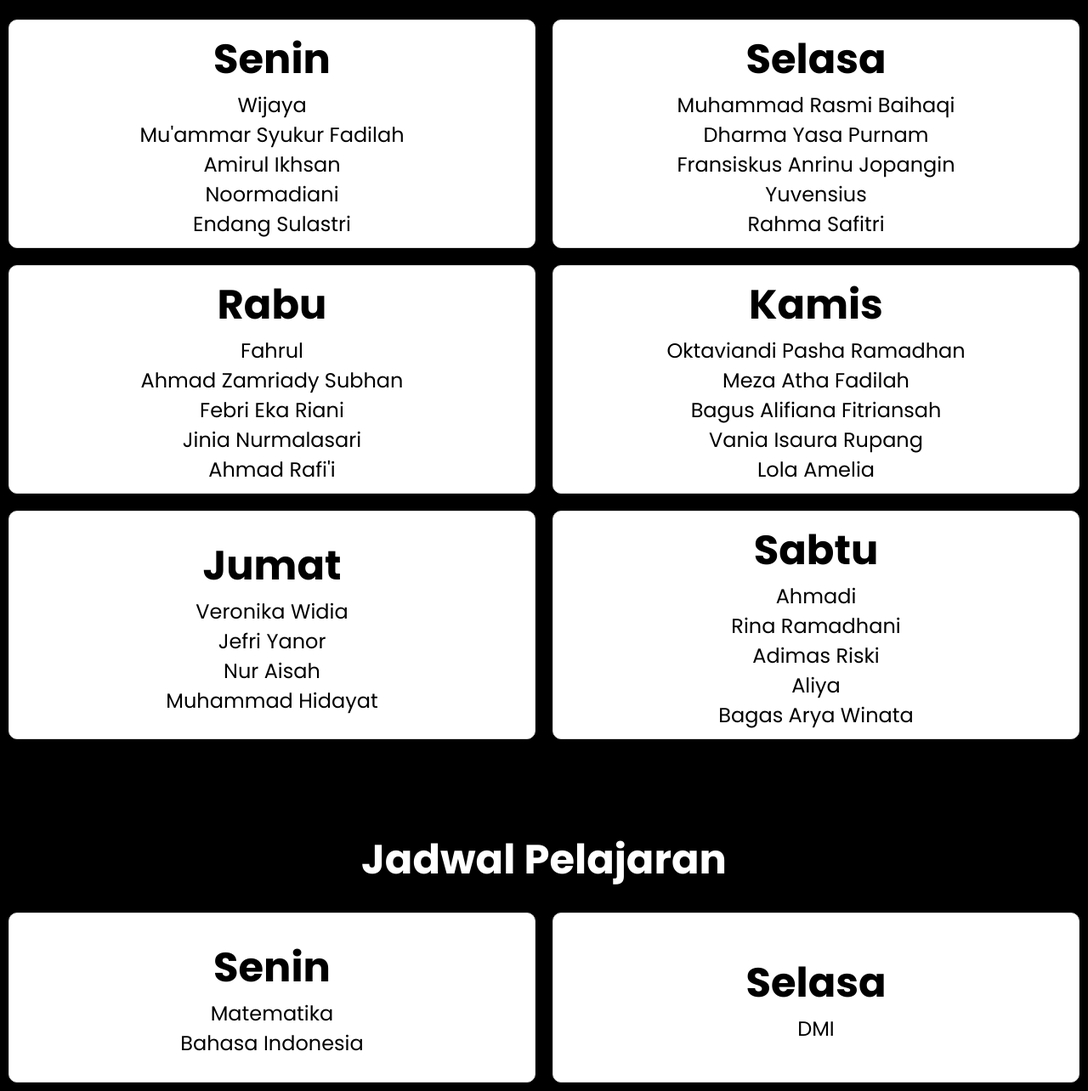
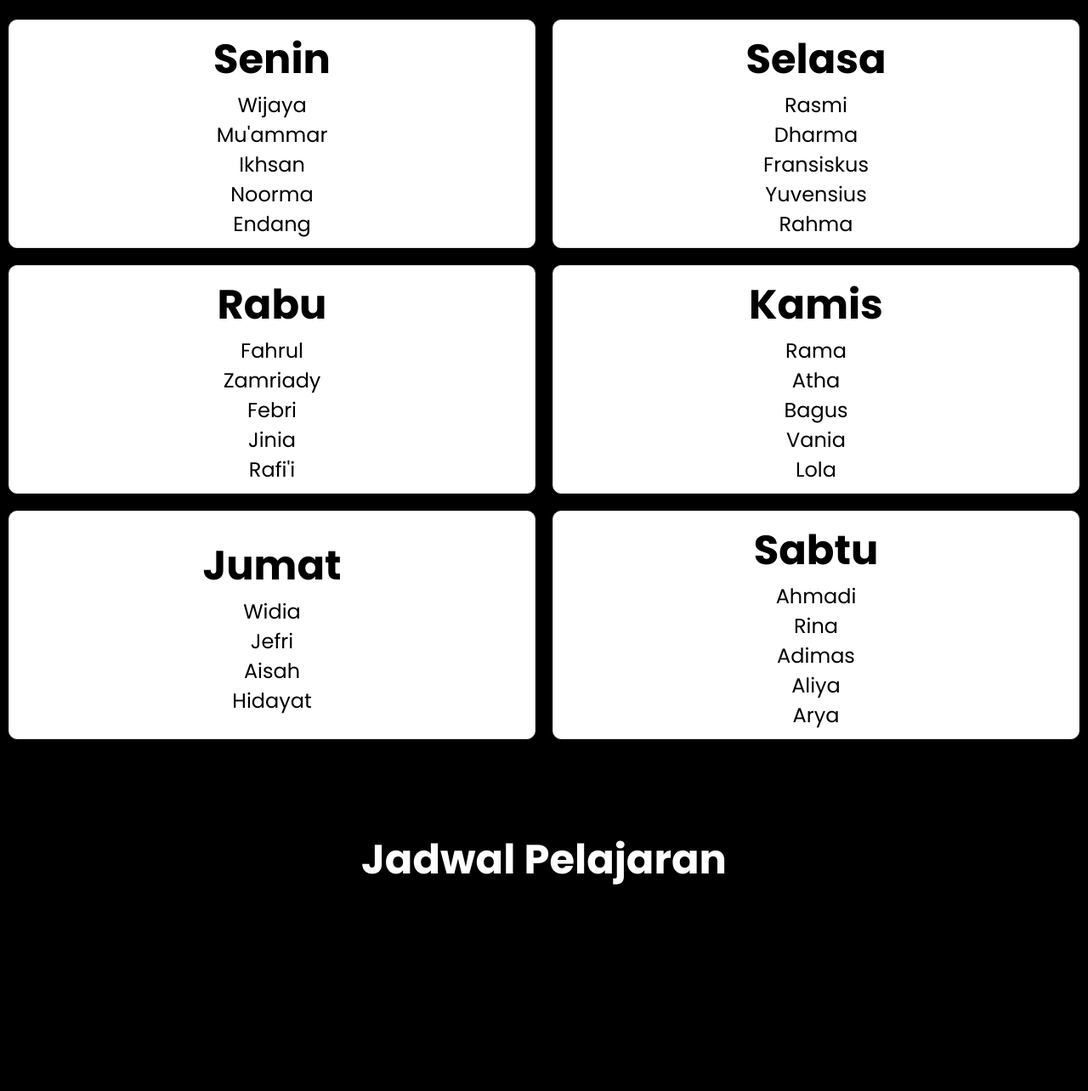
Before and after one commit to lescahub/mmb.github.io, a plain HTML site: page index.html in a window 1280 px wide. Shown: the part 1496-2780 px from the top of the page at 85% size. After the commit the page ends 2702 px from the top, so only its background shows below. Drawn offline with nearby package versions, Linux system fonts and the light colour scheme.

Commit message:
Update index.html

```diff
--- a/index.html
+++ b/index.html
@@ -77,55 +77,55 @@
     <div class="box">
         <h3 class="holo">Senin</h3>
         <p class="polo">Wijaya</p>
-        <p class="polo">Mu'ammar Syukur Fadilah</p>
-        <p class="polo">Amirul Ikhsan</p>
-        <p class="polo">Noormadiani</p>
-        <p class="polo">Endang Sulastri</p>
+        <p class="polo">Mu'ammar</p>
+        <p class="polo">Ikhsan</p>
+        <p class="polo">Noorma</p>
+        <p class="polo">Endang</p>
 
     </div>
     <div class="box">
         <h3 class="holo">Selasa</h3>
-        <p class="polo">Muhammad Rasmi Baihaqi</p>
-        <p class="polo">Dharma Yasa Purnam</p>
-        <p class="polo">Fransiskus Anrinu Jopangin</p>
+        <p class="polo">Rasmi</p>
+        <p class="polo">Dharma</p>
+        <p class="polo">Fransiskus</p>
         <p class="polo">Yuvensius</p>
-        <p class="polo">Rahma Safitri</p>
+        <p class="polo">Rahma</p>
 
     </div>
     <div class="box">
         <h3 class="holo">Rabu</h3>
         <p class="polo">Fahrul</p>
-        <p class="polo">Ahmad Zamriady Subhan</p>
-        <p class="polo">Febri Eka Riani</p>
-        <p class="polo">Jinia Nurmalasari</p>
-        <p class="polo">Ahmad Rafi'i</p>
+        <p class="polo">Zamriady</p>
+        <p class="polo">Febri</p>
+        <p class="polo">Jinia</p>
+        <p class="polo">Rafi'i</p>
 
     </div>
     <div class="box">
         <h3 class="holo">Kamis</h3>
-        <p class="polo">Oktaviandi Pasha Ramadhan</p>
-        <p class="polo">Meza Atha Fadilah</p>
-        <p class="polo">Bagus Alifiana Fitriansah</p>
-        <p class="polo">Vania Isaura Rupang</p>
-        <p class="polo">Lola Amelia</p>
+        <p class="polo">Rama</p>
+        <p class="polo">Atha</p>
+        <p class="polo">Bagus</p>
+        <p class="polo">Vania</p>
+        <p class="polo">Lola</p>
 
     </div>
     <div class="box">
         <h3 class="holo">Jumat</h3>
-        <p class="polo">Veronika Widia</p>
-        <p class="polo">Jefri Yanor</p>
-        <p class="polo">Nur Aisah</p>
-        <p class="polo">Muhammad Hidayat</p>
+        <p class="polo">Widia</p>
+        <p class="polo">Jefri</p>
+        <p class="polo">Aisah</p>
+        <p class="polo">Hidayat</p>
         <p class="polo"></p>
 
     </div>
     <div class="box">
         <h3 class="holo">Sabtu</h3>
         <p class="polo">Ahmadi</p>
-        <p class="polo">Rina Ramadhani</p>
-        <p class="polo">Adimas Riski</p>
+        <p class="polo">Rina</p>
+        <p class="polo">Adimas</p>
         <p class="polo">Aliya</p>
-        <p class="polo">Bagas Arya Winata</p>
+        <p class="polo">Arya</p>
 
     </div>
 </div>
@@ -139,32 +139,32 @@
     <h3 class="mapels">Jadwal Pelajaran</h3>
 
     <div class="container">
-    <div class="box">
+    <div class="boxm">
         <h3 class="holo">Senin</h3>
         <p class="polo">Matematika</p>
         <p class="polo">Bahasa Indonesia</p>
 
     </div>
-    <div class="box">
+    <div class="boxm">
         <h3 class="holo">Selasa</h3>
         <p class="polo">DMI</p>
     </div>
-    <div class="box">
+    <div class="boxm">
         <h3 class="holo">Rabu</h3>
         <p class="polo">PKK</p>
         <p class="polo">Bahasa Inggris</p>
     </div>
-    <div class="box">
+    <div class="boxm">
         <h3 class="holo">Kamis</h3>
         <p class="polo">TAV</p>
         <p class="polo">DMI</p>
     </div>
-    <div class="box">
+    <div class="boxm">
         <h3 class="holo">Jumat</h3>
         <p class="polo">TAV</p>
         <p class="polo">Agama</p>
     </div>
-    <div class="box">
+    <div class="boxm">
         <h3 class="holo">Sabtu</h3>
         <p class="polo">PKN</p>
         <p class="polo">Agama</p>
```
